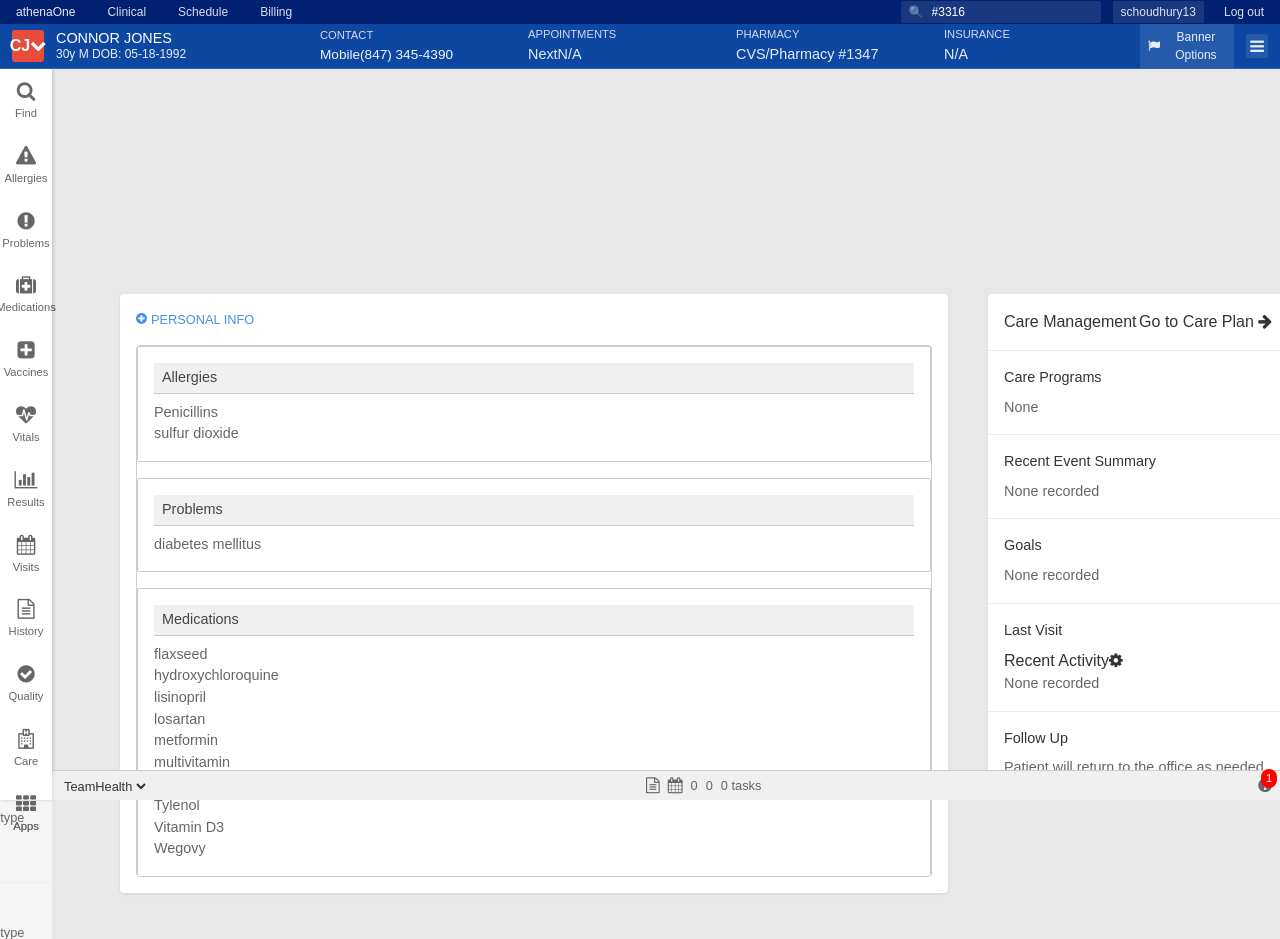
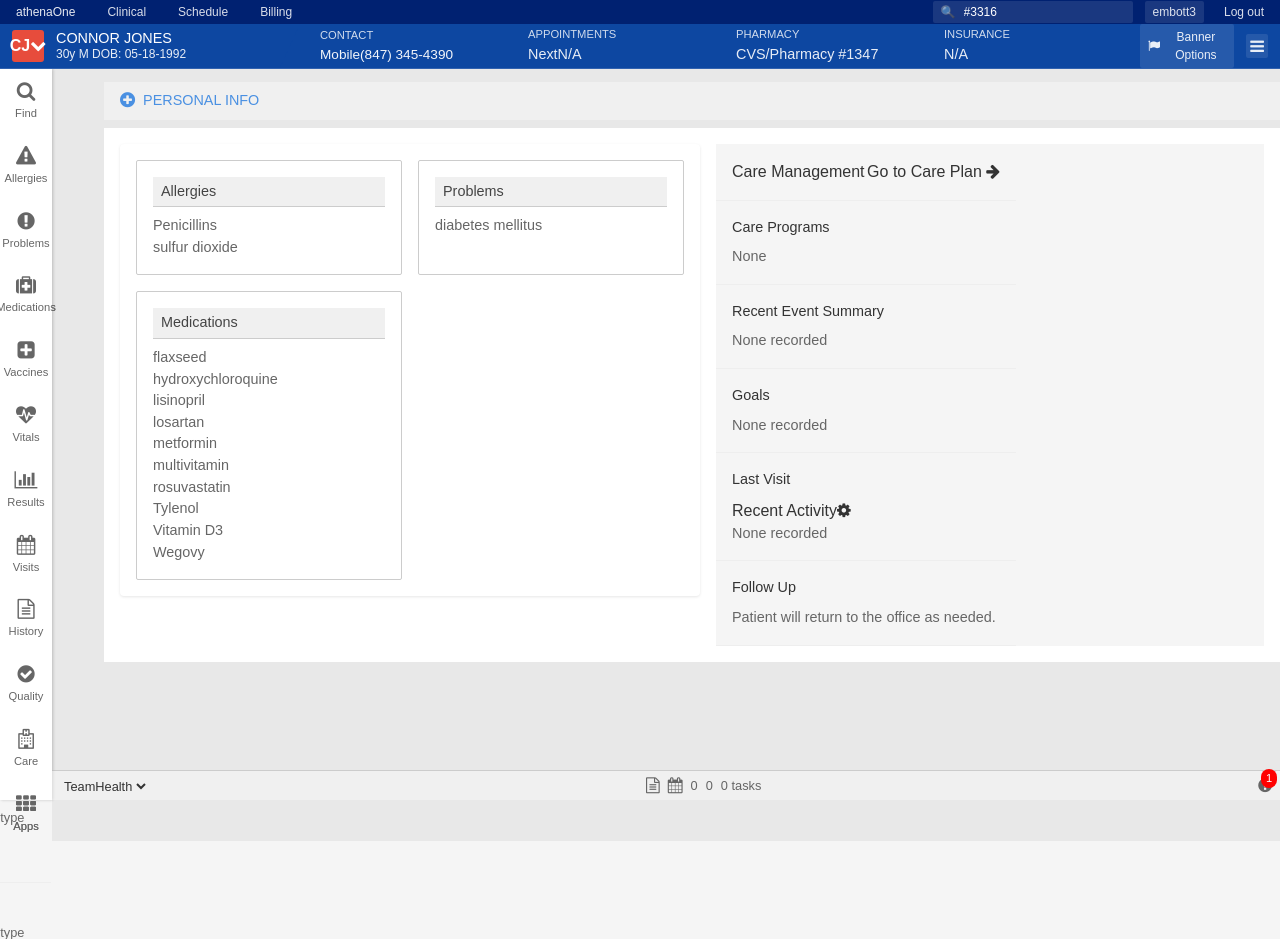
Before and after one commit to ambarc/mock-emr, a Next.js app: page / in a window 1280 px wide. After the commit the page ends 841 px from the top, so only its background shows below. Built offline with nearby package versions, Linux system fonts and the light colour scheme.

Commit message:
better layout for briefing and personal info screens

```diff
--- a/app/components/EMRHeader.tsx
+++ b/app/components/EMRHeader.tsx
@@ -19,7 +19,7 @@ export const EMRNav = () => {
             aria-label="Search patients"
           />
         </div>
-        <div className="user-id">schoudhury13</div>
+        <div className="user-id">embott3</div>
         <a href="/logout" className="logout-btn">Log out</a>
       </div>
     </nav>
--- a/app/components/PatientInfo.tsx
+++ b/app/components/PatientInfo.tsx
@@ -2,8 +2,7 @@ import React from 'react';
 
 export const PatientInfo: React.FC = () => {
   return (
-    <div className="patient-info-sections">
-      <div className="info-column">
+    <div className="left-content">
       <section className="info-section">
         <h2><i className="fa fa-exclamation-triangle section-icon"></i> Allergies</h2>
         <div className="section-content">
@@ -24,9 +23,7 @@ export const PatientInfo: React.FC = () => {
           </div>
         </div>
       </section>
-      </div>
 
-      <div className="info-column">
       <section className="info-section">
         <h2><i className="fa fa-medkit section-icon"></i> Medications</h2>
         <div className="section-content">
@@ -73,6 +70,5 @@ export const PatientInfo: React.FC = () => {
         </div>
       </section>
     </div>
-    </div>
   );
 };
--- a/app/globals.css
+++ b/app/globals.css
@@ -342,7 +342,7 @@ body {
 /* Main Content Area */
 .main-content {
   margin-left: var(--sidebar-width);
-  padding-top: 115px;
+  padding-top: 25px;
   min-height: calc(100vh - 24px);
   background: #e8e8e8;
   position: relative;
@@ -362,7 +362,9 @@ body {
   gap: 0.5rem;
   color: #4a90e2;
   font-size: 0.9rem;
-  margin-bottom: 1rem;
+  margin-bottom: 0.5rem;
+  background: #f0f0f0;
+  padding: 0.5rem 1rem;
 }
 
 .info-sections {
@@ -394,7 +396,7 @@ body {
   min-height: 100vh;
   display: flex;
   flex-direction: column;
-  padding-top: 24px;
+  padding-top: 16px;
 }
 
 /* Patient Page Styles */
@@ -449,24 +451,25 @@ body {
   display: none;
 }
 
-/* Patient Info Sections */
-.patient-info-sections {
+/* Patient Info Sections - OLD LAYOUT - Commented out */
+/* .patient-info-sections {
   display: flex;
   gap: 0.75rem;
   padding: 0.5rem;
-}
+} */
 
-.info-column {
+/* .info-column {
   flex: 1;
   display: flex;
   flex-direction: column;
   gap: 0.75rem;
-}
+} */
 
-.info-section {
+.info-section { /* Combined styles for info cards */
   background: white;
   border: 1px solid var(--emr-border);
   border-radius: 2px;
+  padding: 1rem; /* Added padding from rule below */
 }
 
 .info-section h2 {
@@ -718,10 +721,7 @@ body {
 
 /* Care Management */
 .care-management {
-  background: white;
-  border-radius: 4px;
-  box-shadow: 0 1px 3px rgba(0, 0, 0, 0.1);
-  margin-left: 1.5rem;
+  /* Removed card styles - background applied to .right-content */
   width: 300px;
 }
 
@@ -763,12 +763,16 @@ body {
 /* Main Content Layout */
 .content-wrapper {
   display: flex;
+  align-items: flex-start;
   gap: 1rem;
   padding: 1rem;
-  background: #e8e8e8;
+  background: white;
 }
 
 .left-content {
+  display: grid;
+  grid-template-columns: repeat(2, 1fr);
+  gap: 1rem;
   flex: 1;
   background: white;
   border-radius: 4px;
@@ -777,48 +781,48 @@ body {
 }
 
 .right-content {
-  width: 300px;
+  flex: 1;
+  background: var(--emr-bg);
+}
+
+/* Styling for the moved Personal Info header */
+.personal-info {
+  margin-bottom: 0.5rem;
+  background: #f0f0f0;
+  padding: 0.5rem 1rem;
 }
 
 .info-header {
   background: none;
   border: none;
+  padding: 0;
   color: #4a90e2;
-  font-size: 0.8rem;
+  font-size: 0.9rem;
+  font-weight: 500;
+  text-transform: none;
   cursor: pointer;
-  display: flex;
+  display: inline-flex;
   align-items: center;
-  gap: 0.25rem;
+  gap: 0.5rem;
 }
 
-.info-sections {
+/* Style the icon */
+.info-header i {
+  color: #4a90e2;
+  font-size: 1.1rem;
+}
+
+/* Redundant rule - Commented out */
+/* .info-sections {
   background: white;
   border: 1px solid var(--emr-border);
   border-radius: 4px;
-}
+} */
 
-.info-section {
+/* .info-section {
   padding: 1rem;
   border-bottom: 1px solid var(--emr-border);
-}
-
-.info-section:last-child {
-  border-bottom: none;
-}
-
-.info-section h2 {
-  font-size: 0.9rem;
-  font-weight: normal;
-  margin-bottom: 0.5rem;
-  display: flex;
-  align-items: center;
-  justify-content: space-between;
-}
-
-.info-section .section-content {
-  color: #666;
-  font-size: 0.9rem;
-}
+} */
 
 /* Top Level Navigation Bar */
 .emr-nav {
--- a/app/page.tsx
+++ b/app/page.tsx
@@ -118,14 +118,13 @@ export default function Home() {
       </SidePanel>
 
       <div className="main-content">
-        <div className="content-wrapper">
-          <div className="left-content">
         <div className="personal-info">
           <button className="info-header">
             <i className="fa fa-plus-circle"></i> PERSONAL INFO
           </button>
         </div>
-            <div className="info-sections">
+        <div className="content-wrapper">
+          <div className="left-content">
             <section className="info-section">
               <h2>Allergies</h2>
               <div className="section-content">
@@ -155,7 +154,6 @@ export default function Home() {
               </div>
             </section>
           </div>
-          </div>
           <div className="right-content">
             <CareManagement />
           </div>
```
Lines whose indentation alone changed are shown as unchanged.
